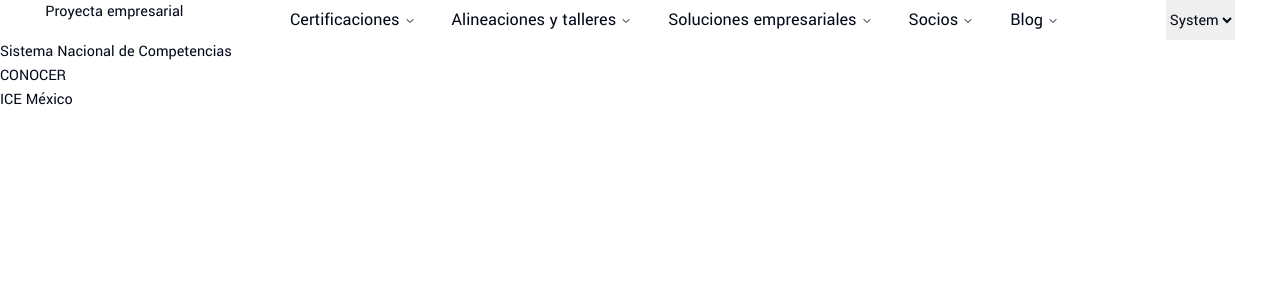
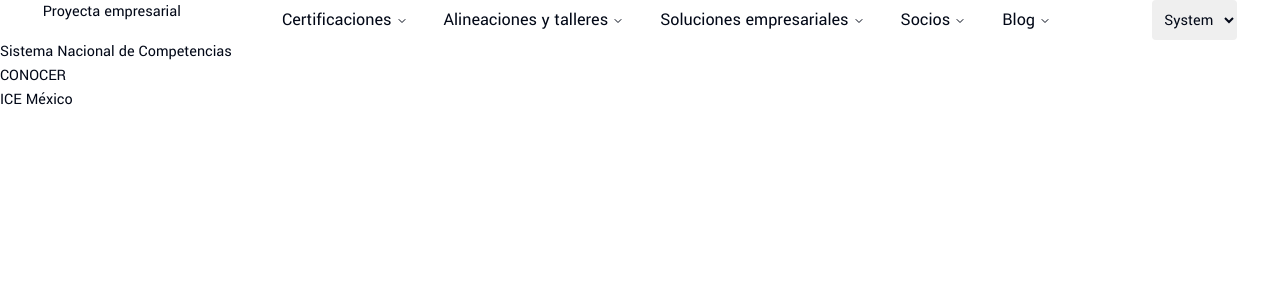
Before and after one commit to esphiritu/centro-evaluacion, a Next.js app: page /socios in a window 1280 px wide. Shown: the top 300 px of the page. Built offline with nearby package versions, Linux system fonts and the light colour scheme.

Commit message:
Small changes to the UI, specifically to the darkMode Select element

```diff
--- a/src/app/page.js
+++ b/src/app/page.js
@@ -7,7 +7,7 @@ export default function Home({Component, pageProps}) {
   return (
       <>
         <main>
-          <section className="py-5 my-5">
+          <section className="py-10 flex flex-col gap-8 items-center">
             <h1 className="scroll-m-20 text-3xl font-extrabold tracking-tight lg:text-4xl py-3">Impulsa tu vida profesional y respalda tu experiencia laboral con certificaciones oficiales</h1>
             <div>
               <Link href="./proyecto" className={buttonVariants({ variant: "outline" })}>Comienza ahora</Link>
--- a/src/utilities/dark-light-functionality/ThemeSwitch.jsx
+++ b/src/utilities/dark-light-functionality/ThemeSwitch.jsx
@@ -16,10 +16,10 @@ const ThemeSwitch = () => {
   }
 
   return (
-    <select value={theme} onChange={e => setTheme(e.target.value)}>
-      <option value="system">System</option>
-      <option value="dark">Dark</option>
-      <option value="light">Light</option>
+    <select value={theme} onChange={e => setTheme(e.target.value)} className="border-none rounded p-2">
+      <option value="system" className='py-2'>System</option>
+      <option value="dark" className='py-2'>Dark</option>
+      <option value="light" className='py-2'>Light</option>
     </select>
   )
 }
```
